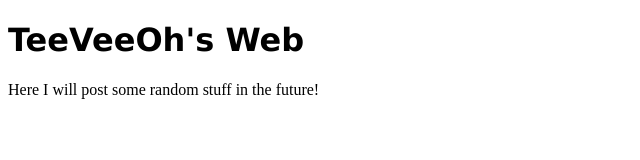
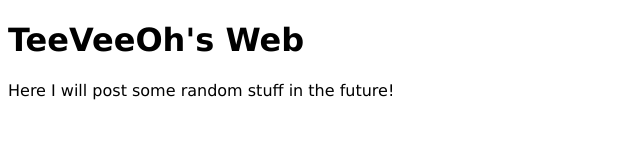
Before and after one commit to GuysItsMeSam/TeeVeeOh-s-Space, a plain HTML site: page index.html in a window 1280 px wide. Shown: the whole page, without its empty margins (0-640 px from the left). Drawn offline with Linux system fonts and the light colour scheme.

Commit message:
index.html

```diff
--- a/index.html
+++ b/index.html
@@ -8,5 +8,8 @@
     h1 {
       font-family:verdana;
     }
+    p {
+      font-family:verdana;
+    }
   </style>
 </body>
```
